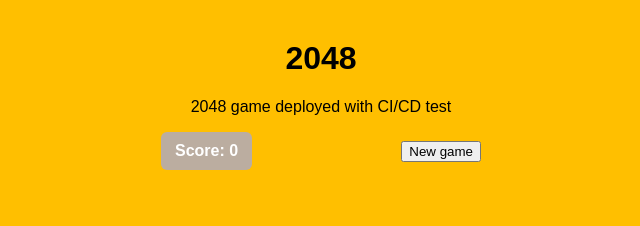
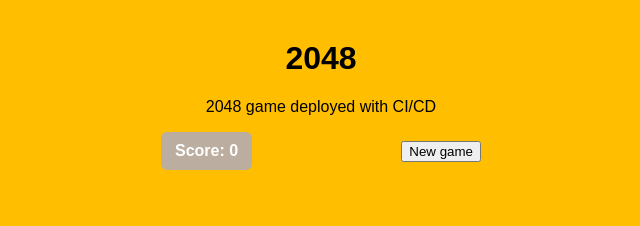
Before and after one commit to BitesINPlay/2048-game-cicd, a plain HTML site: page index.html in a window 1280 px wide. Shown: the top 226 px of the page, 319-959 px from the left. Drawn offline with Linux system fonts and the light colour scheme.

Commit message:
Make changes

```diff
--- a/index.html
+++ b/index.html
@@ -9,7 +9,7 @@
 <body>
   <div class="container">
     <h1>2048</h1>
-    <p>2048 game deployed with CI/CD test</p>
+    <p>2048 game deployed with CI/CD</p>
 
     <div class="top-bar">
       <div class="score-box">Score: <span id="score">0</span></div>
```
